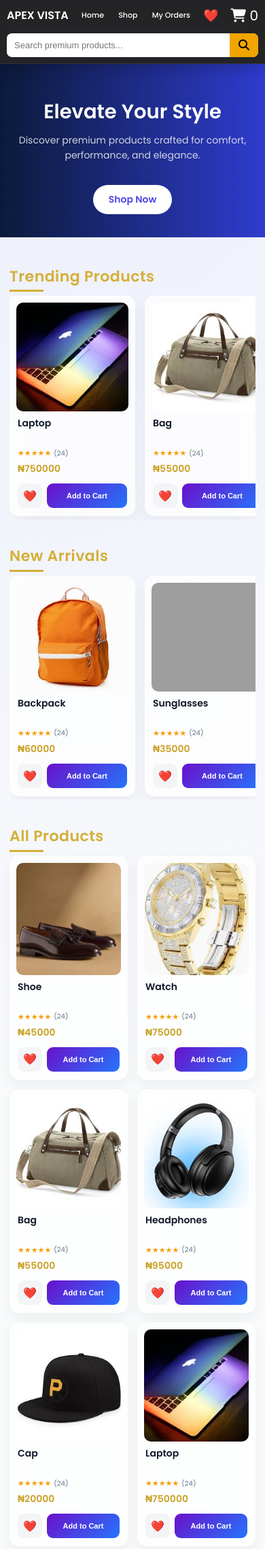
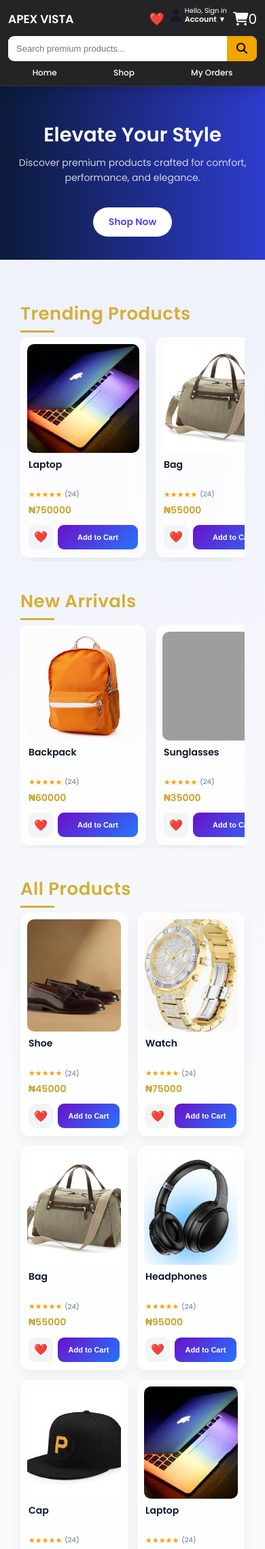
Before and after one commit to alexwealth8-hub/apex-vista, a Flask app: page / in a window 390 px wide. Shown: the top 2278 px of the page at 68% size. Run offline with Flask 3, Linux system fonts and the light colour scheme; some libraries are stand-ins or nearby versions; grey boxes are pictures that could not be loaded.

Commit message:
Polish mobile responsive layout

```diff
--- a/static/css/style.css
+++ b/static/css/style.css
@@ -1467,51 +1467,12 @@ button {
 
 @media (max-width: 600px) {
 
-    /* =====================================================
-       GENERAL MOBILE
-       ===================================================== */
-
-    html,
-    body {
-        width: 100%;
-        max-width: 100%;
-        overflow-x: hidden;
-    }
-
-    body {
-        overflow-x: hidden;
-    }
-
-    .container {
-        width: 100%;
-        padding: 20px 14px;
-    }
-
-    .trending-section,
-    .new-arrivals {
-        width: 100%;
-        padding: 24px 14px;
-    }
-
-    h2,
-    .section-title {
-        font-size: 22px;
-        line-height: 1.3;
-        margin: 24px 0 14px;
-    }
-
-
-   /* =====================================================
-   MOBILE NAVBAR
-   Balanced layout with search inside navbar
-   ===================================================== */
-
 .navbar {
     width: 100%;
-    padding: 10px 10px 58px;
-    position: sticky;
-    top: 0;
+    padding: 10px 12px;
+    position: relative;
     z-index: 1000;
+
 }
 
 .nav-container {
@@ -1520,13 +1481,20 @@ button {
     margin: 0;
 
     display: grid;
-    grid-template-columns: auto minmax(0, 1fr) auto;
-
-    align-items: center;
-    gap: 8px;
-
+
+    grid-template-columns: minmax(0, 1fr) auto;
+
+    grid-template-areas:
+        "logo right"
+        "search search"
+        "links links";
+
+    align-items: center;
+
+    gap: 8px 10px;
     min-width: 0;
 }
+
 
 /* -------------------------
    LOGO
@@ -1537,42 +1505,15 @@ button {
 }
 
 .logo {
+    grid-area: logo;
     min-width: 0;
 }
 
 .logo a {
     display: inline-block;
-    font-size: 16px;
+    font-size: 17px;
     font-weight: 700;
     white-space: nowrap;
-}
-
-
-/* -------------------------
-   HOME / SHOP / MY ORDERS
-   ------------------------- */
-
-.nav-links {
-    display: flex;
-    align-items: center;
-    justify-content: space-evenly;
-
-    width: 100%;
-    min-width: 0;
-
-    gap: 10px;
-    margin: 0;
-}
-
-.nav-links a {
-    font-size: 11px;
-    font-weight: 500;
-    white-space: nowrap;
-}
-
-.nav-links a::after {
-    bottom: -4px;
-    height: 2px;
 }
 
 
@@ -1582,65 +1523,119 @@ button {
    ------------------------- */
 
 .nav-right {
+    grid-area: right;
+
     display: flex;
     align-items: center;
     justify-content: flex-end;
 
     gap: 9px;
+    min-width: 0;
     flex-shrink: 0;
 }
 
+
+/* Wishlist */
+
 .icon-btn {
+    display: flex;
+    align-items: center;
+    justify-content: center;
+
     font-size: 18px;
     line-height: 1;
-}
+
+    flex-shrink: 0;
+}
+
+
+/* Account */
+
+.user-dropdown {
+    min-width: 0;
+    max-width: 100px;
+}
+
+.user-trigger {
+    display: flex;
+    align-items: center;
+    gap: 5px;
+
+    min-width: 0;
+    cursor: pointer;
+}
+
+/* One account icon only */
+
+.user-trigger::before {
+    content: "\f007";
+
+    font-family: "Font Awesome 6 Free";
+    font-weight: 900;
+
+    font-size: 18px;
+    line-height: 1;
+
+    flex-shrink: 0;
+}
+
+/* Hide the letter avatar on mobile.
+   The Font Awesome account icon above replaces it. */
+
+.avatar {
+    display: none;
+}
+
+.user-text {
+    display: flex;
+    flex-direction: column;
+
+    min-width: 0;
+    line-height: 1.1;
+}
+
+.hello-text {
+    display: block;
+
+    font-size: 10px;
+    white-space: nowrap;
+    overflow: hidden;
+    text-overflow: ellipsis;
+}
+
+.account-text {
+    display: block;
+
+    font-size: 11px;
+    font-weight: 600;
+
+    white-space: nowrap;
+}
+
+
+/* Cart */
 
 .cart-icon {
+    display: flex;
+    align-items: center;
+    justify-content: center;
+
     font-size: 20px;
     line-height: 1;
-}
-
-#user-section {
-    display: flex;
-    align-items: center;
-    gap: 0;
-}
-
-.hello-text,
-.account-text {
-    display: none;
-}
-
-.user-trigger {
-    display: flex;
-    align-items: center;
-    gap: 0;
-}
-
-.avatar {
-    width: 30px;
-    height: 30px;
-    min-width: 30px;
-    font-size: 13px;
+
+    flex-shrink: 0;
 }
 
 
 /* -------------------------
-   SEARCH
-   Search remains INSIDE
-   the navbar
+   SEARCH Full-width
    ------------------------- */
 
 .nav-center {
-    position: absolute;
-
-    left: 10px;
-    right: 10px;
-    bottom: 9px;
-
-    display: flex;
-
-    width: auto;
+    grid-area: search;
+
+    display: flex;
+    width: 100%;
     min-width: 0;
 }
 
@@ -1652,7 +1647,7 @@ button {
     max-width: none;
 
     background: white;
-    border-radius: 8px;
+    border-radius: 9px;
     overflow: hidden;
 }
 
@@ -1660,13 +1655,46 @@ button {
     flex: 1;
     min-width: 0;
 
-    padding: 9px 11px;
+    padding: 10px 12px;
+
     font-size: 13px;
 }
 
 .search-box button {
     flex: 0 0 auto;
-    padding: 9px 13px;
+
+    padding: 10px 14px;
+}
+
+
+/* -------------------------
+   HOME / SHOP / MY ORDERS
+   ------------------------- */
+
+.nav-links {
+    grid-area: links;
+
+    display: flex;
+    align-items: center;
+    justify-content: space-around;
+
+    width: 100%;
+    min-width: 0;
+
+    gap: 12px;
+    margin: 0;
+}
+
+.nav-links a {
+    font-size: 12px;
+    font-weight: 500;
+
+    white-space: nowrap;
+}
+
+.nav-links a::after {
+    bottom: -4px;
+    height: 2px;
 }
 
 
```
Also changed, not shown: other parts of static/css/style.css (+27 -11 lines).
